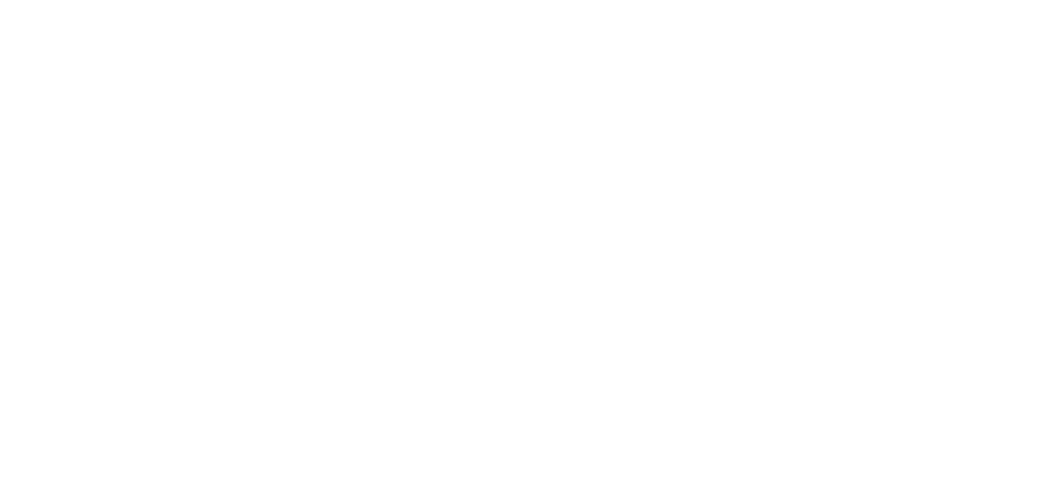
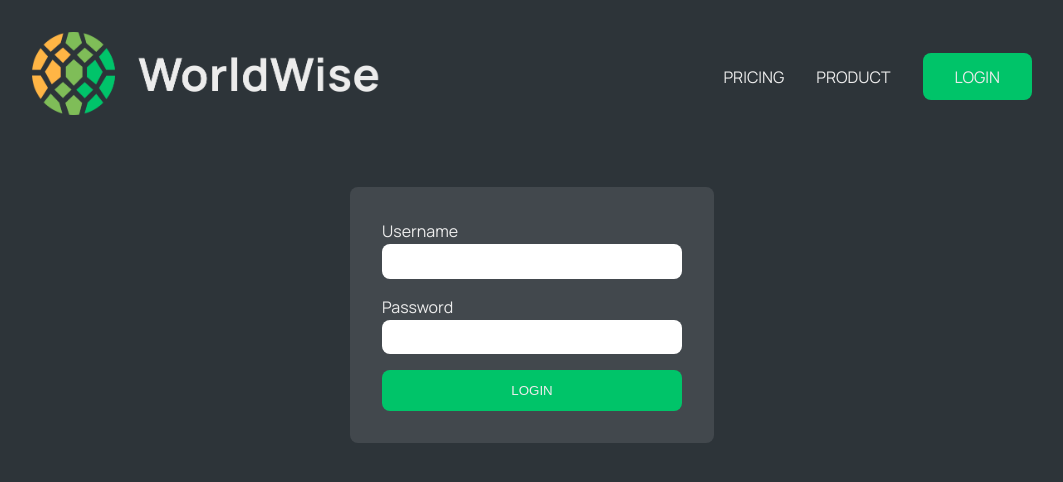
Before and after one commit to piklmateo/travel-app, a React (Vite) app: page /login in a window 1280 px wide. Before the commit this address had no page. Shown: the top 482 px of the page, without its empty margins (108-1171 px from the left). Built offline with nearby package versions, Linux system fonts and the light colour scheme.

Commit message:
Implemented Login page alongside 1/2 Man app pages

```diff
--- a/package.json
+++ b/package.json
@@ -10,10 +10,13 @@
     "preview": "vite preview"
   },
   "dependencies": {
+    "bootstrap": "^5.3.3",
     "json-server": "^1.0.0-beta.3",
     "react": "^18.3.1",
+    "react-bootstrap": "^2.10.5",
     "react-dom": "^18.3.1",
-    "react-router-dom": "^6.26.2"
+    "react-router-dom": "^6.26.2",
+    "react-spinners": "^0.14.1"
   },
   "devDependencies": {
     "@eslint/js": "^9.9.0",
--- a/src/App.tsx
+++ b/src/App.tsx
@@ -1,17 +1,21 @@
 import { BrowserRouter, Route, Routes } from "react-router-dom";
 import "./App.css";
-import Homepage from "./pages/Homepage";
+import HomePage from "./pages/HomePage";
 import PricingPage from "./pages/PricingPage";
 import ProductPage from "./pages/ProductPage";
+import LoginPage from "./pages/LoginPage";
+import DashboardPage from "./pages/DashboardPage";
 
 function App() {
   return (
     <div>
       <BrowserRouter>
         <Routes>
-          <Route index element={<Homepage />} />
+          <Route index element={<HomePage />} />
           <Route element={<PricingPage />} path="/pricing" />
           <Route element={<ProductPage />} path="/product" />
+          <Route element={<LoginPage />} path="/login" />
+          <Route element={<DashboardPage />} path="/app" />
         </Routes>
       </BrowserRouter>
     </div>
--- /dev/null
+++ b/src/components/Dashboard/Dashboard.tsx
@@ -0,0 +1,11 @@
+import SidebarPanel from "../SidebarPanel/SidebarPanel";
+
+const Dashboard = () => {
+  return (
+    <div>
+      <SidebarPanel />
+    </div>
+  );
+};
+
+export default Dashboard;
--- a/src/components/LandingScreen/LandingScreenContent.tsx
+++ b/src/components/LandingScreen/LandingScreenContent.tsx
@@ -1,4 +1,5 @@
 import styles from "./LandingScreenContent.module.css";
+import { Link } from "react-router-dom";
 
 const LandingScreenContent = () => {
   return (
@@ -10,7 +11,9 @@
         architecto sit delectus. Rem officia consequatur cupiditate beatae
         suscipit expedita est odit.
       </h3>
-      <button className="btn btn-primary">START TRACKING NOW</button>
+      <Link to="/app">
+        <button className="btn btn-primary">START TRACKING NOW</button>
+      </Link>
     </div>
   );
 };
--- /dev/null
+++ b/src/components/Login/Login.module.css
@@ -0,0 +1,27 @@
+.inputGroup {
+  text-align: left;
+  display: flex;
+  flex-direction: column;
+  min-width: 300px;
+}
+
+.inputGroup input {
+  padding: 0.6rem;
+  border: none;
+  border-radius: 8px;
+}
+
+.loginContainer {
+  min-height: 100vh;
+  background-color: var(--color-dark--1);
+}
+
+.loginContainer form {
+  background-color: var(--color-dark--2);
+  padding: 2rem;
+  border-radius: 8px;
+
+  display: flex;
+  flex-direction: column;
+  gap: 1rem;
+}
--- /dev/null
+++ b/src/components/Login/Login.tsx
@@ -0,0 +1,64 @@
+import { FormEvent, useState } from "react";
+import LandingScreenHeader from "../LandingScreen/LandingScreenHeader";
+import styles from "./Login.module.css";
+import { handleLogin } from "../../services/userService";
+
+const Login = () => {
+  const [username, setUsername] = useState<string>("");
+  const [password, setPassword] = useState<string>("");
+  // eslint-disable-next-line @typescript-eslint/no-unused-vars
+  const [isLoading, setIsLoading] = useState<boolean>(false);
+
+  const user = {
+    username: username,
+    password: password,
+  };
+
+  const handleSubmit = async (e: FormEvent) => {
+    try {
+      e.preventDefault();
+      setIsLoading(true);
+      await handleLogin(user);
+    } catch (error) {
+      console.log(error);
+    } finally {
+      setIsLoading(false);
+    }
+  };
+
+  return (
+    <div className={styles.loginContainer}>
+      <div className="landingScreenContainer">
+        <LandingScreenHeader />
+        <form onSubmit={handleSubmit}>
+          <div className={styles.inputGroup}>
+            <label htmlFor="username">Username</label>
+            <input
+              type="text"
+              name="username"
+              id="username"
+              onChange={(e) => setUsername(e.target.value)}
+            />
+          </div>
+          <div className={styles.inputGroup}>
+            <label htmlFor="password">Password</label>
+            <input
+              type="password"
+              name="password"
+              id="password"
+              onChange={(e) => setPassword(e.target.value)}
+            />
+          </div>
+          <button
+            className="btn btn-primary"
+            disabled={isLoading ? true : false}
+          >
+            {isLoading ? "Submiting" : "Login"}
+          </button>
+        </form>
+      </div>
+    </div>
+  );
+};
+
+export default Login;
--- /dev/null
+++ b/src/components/SidebarPanel/SidebarPanel.module.css
@@ -0,0 +1,29 @@
+.sidebarPanelContainer {
+  display: flex;
+  flex-direction: column;
+  align-items: center;
+  background-color: var(--color-dark--1);
+  color: var(--color-light--2);
+  min-height: 100vh;
+  gap: 2rem;
+}
+
+.sidebarPaneNavigation {
+  margin-top: 10rem;
+  background-color: var(--color-dark--2);
+  border-radius: 8px;
+  padding: 0.4rem 1rem;
+}
+
+.sidebarPaneNavigation ul {
+  display: flex;
+  gap: 1rem;
+}
+
+.navLink {
+  list-style: none;
+  text-decoration: none;
+  color: var(--color-light--2);
+  border: none;
+  cursor: pointer;
+}
--- /dev/null
+++ b/src/components/SidebarPanel/SidebarPanel.tsx
@@ -0,0 +1,27 @@
+import { NavLink } from "react-router-dom";
+import styles from "./SidebarPanel.module.css";
+
+const SidebarPanel = () => {
+  return (
+    <div className={styles.sidebarPanelContainer}>
+      <nav className={styles.sidebarPaneNavigation}>
+        <ul>
+          <li>
+            <NavLink className={styles.navLink} to="/cities">
+              Cities
+            </NavLink>
+          </li>
+          <li>
+            <NavLink className={styles.navLink} to="/countries">
+              Countries
+            </NavLink>
+          </li>
+        </ul>
+      </nav>
+
+      <div className={styles.sidebarContent}>Content</div>
+    </div>
+  );
+};
+
+export default SidebarPanel;
--- /dev/null
+++ b/src/pages/DashboardPage.tsx
@@ -0,0 +1,11 @@
+import Dashboard from "../components/Dashboard/Dashboard";
+
+const DashboardPage = () => {
+  return (
+    <div>
+      <Dashboard />
+    </div>
+  );
+};
+
+export default DashboardPage;
--- /dev/null
+++ b/src/pages/LoginPage.tsx
@@ -0,0 +1,11 @@
+import Login from "../components/Login/Login";
+
+const Loginpage = () => {
+  return (
+    <div>
+      <Login />
+    </div>
+  );
+};
+
+export default Loginpage;
--- /dev/null
+++ b/src/services/userService.ts
@@ -0,0 +1,24 @@
+interface LoginCredentials {
+  username: string;
+  password: string;
+}
+
+export const handleLogin = async (user: LoginCredentials) => {
+  try {
+    const res = await fetch("", {
+      method: "POST",
+      headers: {
+        "Content-Type": "application/json",
+      },
+      body: JSON.stringify(user),
+    });
+
+    if (!res.ok) {
+      throw new Error("Something went wrong...");
+    }
+    const data = await res.json();
+    console.log(data);
+  } catch (error) {
+    console.log(error);
+  }
+};
```
Also changed, not shown: src/components/Dashboard/Dashboard.module.css (added), 1 other file (tests, documents, lock files or other folders).
